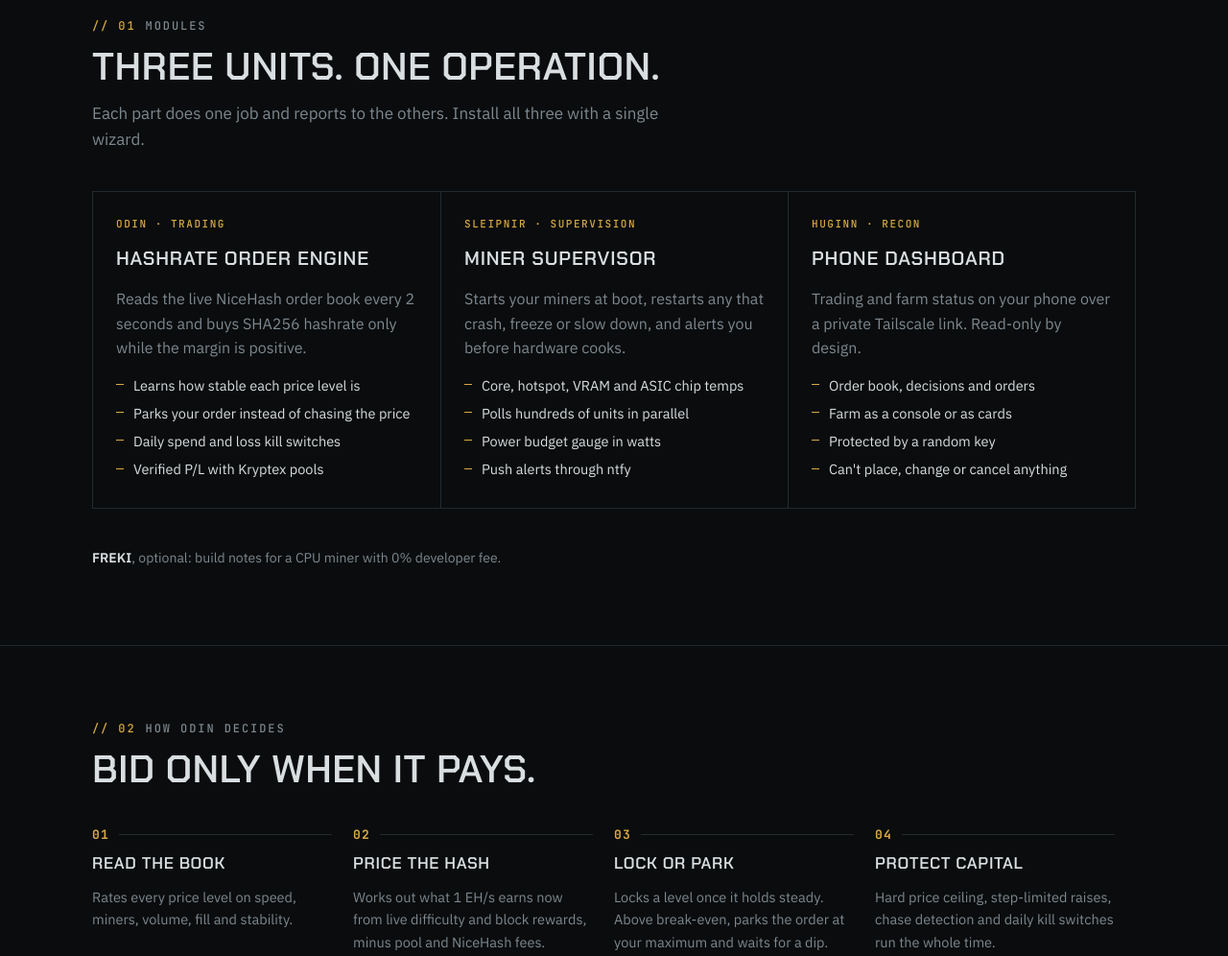
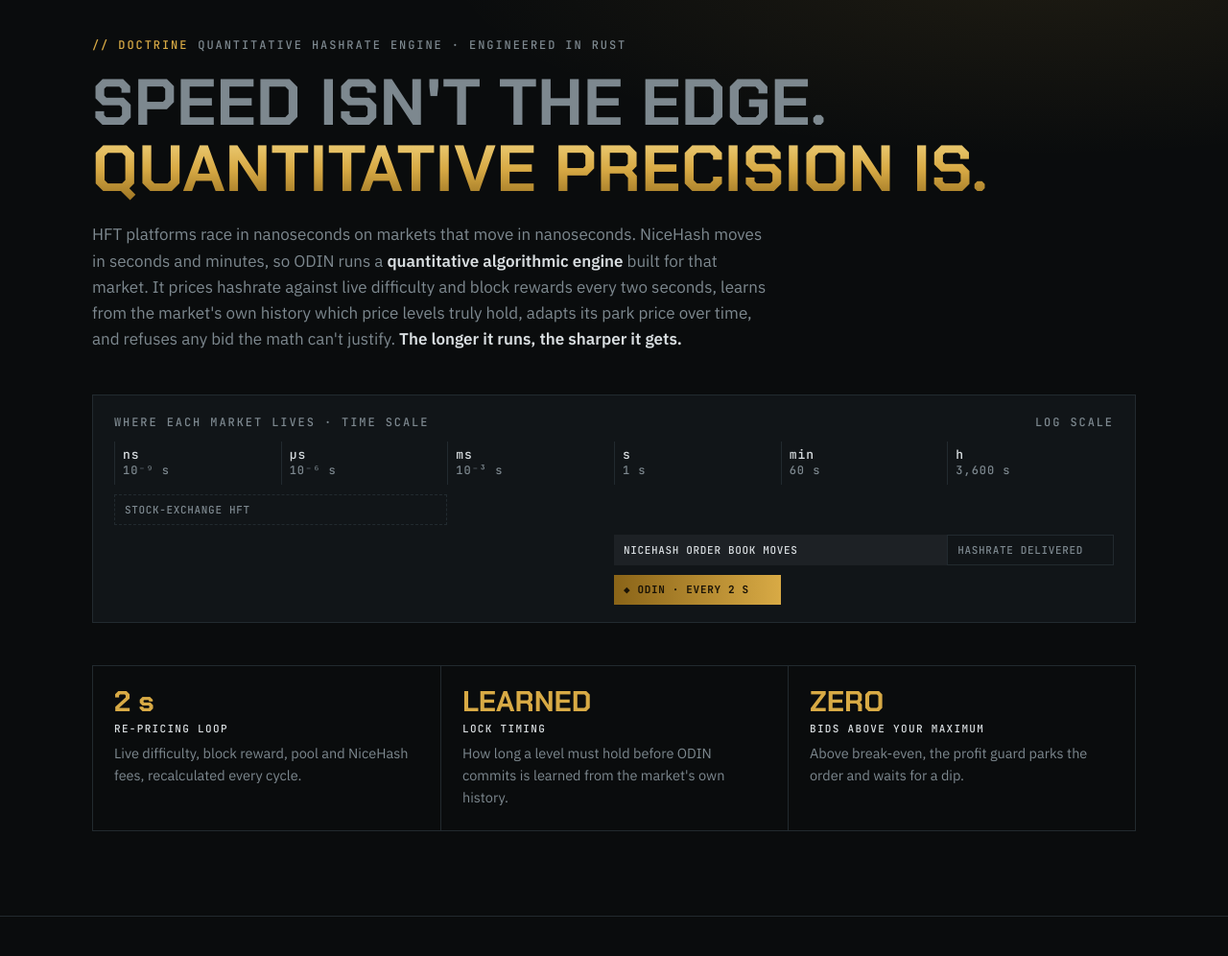
Before and after one commit to asgardhashworks/odin-suite-releases, a plain HTML site: page index.html in a window 1280 px wide. Shown: the part 880-1876 px from the top of the page at 96% size. Drawn offline with Linux system fonts and the light colour scheme.

Commit message:
Add files via upload

```diff
--- a/index.html
+++ b/index.html
@@ -145,6 +145,40 @@ tr.lock .bar { background: var(--amber); }
 .final-l { display: flex; gap: 28px; align-items: center; min-width: 0; }
 @media (max-width: 560px) { .emblem { width: 84px; height: 84px; } .final-l { gap: 18px; } }
 
+
+/* edge: speed vs precision */
+.edge { border-top: 1px solid var(--line); background:
+  radial-gradient(900px 300px at 85% 0%, rgba(216,170,69,.10), transparent 70%), var(--bg); }
+.edge > .wrap { padding-block: 88px; display: grid; gap: 44px; }
+.edge-quote { margin: 0; display: grid; gap: 20px; max-width: 980px; }
+.edge-quote .big { font: 700 clamp(34px, 5.4vw, 68px)/1.02 var(--display); text-transform: uppercase; letter-spacing: .005em; text-wrap: balance; }
+.edge-quote .big span { display: block; color: var(--dim); }
+.edge-quote .big em { font-style: normal; background: linear-gradient(180deg, var(--gold-hi), var(--amber) 50%, var(--gold-lo)); -webkit-background-clip: text; background-clip: text; color: transparent; }
+.edge-quote p { color: var(--dim); max-width: 70ch; font-size: 17px; }
+.edge-quote p b { color: var(--fg); font-weight: 600; }
+.scale { border: 1px solid var(--line); background: var(--panel); padding: 22px 22px 18px; display: grid; gap: 14px; min-width: 0; }
+.scale-title { display: flex; justify-content: space-between; gap: 12px; flex-wrap: wrap; }
+.ruler { overflow-x: auto; }
+.ruler-in { min-width: 620px; display: grid; grid-template-columns: repeat(6, minmax(0, 1fr)); row-gap: 10px; font: 500 12px/1.3 var(--mono); }
+.tick { border-left: 1px solid var(--line); padding: 6px 0 6px 8px; color: var(--dim); letter-spacing: .08em; }
+.tick b { display: block; color: var(--fg); font-weight: 500; font-size: 13px; }
+.span { white-space: nowrap; padding: 8px 10px; letter-spacing: .06em; text-transform: uppercase; font-size: 11px; display: flex; align-items: center; gap: 8px; min-width: 0; }
+.span.hft { grid-column: 1 / 3; border: 1px dashed var(--line); color: var(--dim); }
+.span.nh { grid-column: 4 / 6; background: color-mix(in srgb, var(--fg) 6%, transparent); color: var(--fg); }
+.span.odin { grid-column: 4 / 5; background: linear-gradient(90deg, var(--gold-lo), var(--amber)); color: var(--amber-ink); font-weight: 700; }
+.span.deliv { grid-column: 6 / 7; color: var(--dim); border: 1px solid var(--line); }
+.edge-stats { display: grid; grid-template-columns: repeat(3, minmax(0, 1fr)); border: 1px solid var(--line); }
+.edge-stat { padding: 22px; display: grid; gap: 6px; align-content: start; min-width: 0; }
+.edge-stat + .edge-stat { border-left: 1px solid var(--line); }
+.edge-stat .v { font: 700 30px/1 var(--display); color: var(--amber); }
+.edge-stat .l { font: 500 11px/1.4 var(--mono); letter-spacing: .12em; text-transform: uppercase; color: var(--fg); }
+.edge-stat p { color: var(--dim); font-size: 14.5px; }
+@media (max-width: 720px) {
+  .edge > .wrap { padding-block: 60px; }
+  .edge-stats { grid-template-columns: minmax(0, 1fr); }
+  .edge-stat + .edge-stat { border-left: 0; border-top: 1px solid var(--line); }
+}
+
 /* sections */
 section.band { border-top: 1px solid var(--line); }
 section.band > .wrap { padding-block: 80px; display: grid; gap: 40px; }
@@ -287,7 +321,7 @@ footer .row { display: flex; flex-wrap: wrap; gap: 8px 24px; font: 500 12px/1.4
   <canvas id="bin" aria-hidden="true"></canvas>
   <div class="wrap hero">
     <div>
-      <div class="eyebrow"><b>// OPS</b> Mining farm control · Windows 10/11</div>
+      <div class="eyebrow"><b>// OPS</b> Quantitative hashrate engine · Rust · Windows 10/11</div>
       <h1>Run your mining farm like an <em>operations center</em>.</h1>
       <p class="lead">ODIN Suite watches every miner you own, restarts the ones that fail, and buys NiceHash hashrate only while the numbers work. The whole operation fits on your phone. Same software for one GPU in a spare room or a warehouse of ASICs.</p>
       <div class="cta">
@@ -322,6 +356,33 @@ footer .row { display: flex; flex-wrap: wrap; gap: 8px 24px; font: 500 12px/1.4
     </div>
   </div>
  </div>
+
+  <section class="edge" id="edge">
+    <div class="wrap">
+      <figure class="edge-quote">
+        <div class="eyebrow"><b>// DOCTRINE</b> Quantitative hashrate engine · engineered in Rust</div>
+        <div class="big"><span>Speed isn't the edge.</span><em>Quantitative precision is.</em></div>
+        <p>HFT platforms race in nanoseconds on markets that move in nanoseconds. NiceHash moves in seconds and minutes, so ODIN runs a <b>quantitative algorithmic engine</b> built for that market. It prices hashrate against live difficulty and block rewards every two seconds, learns from the market's own history which price levels truly hold, adapts its park price over time, and refuses any bid the math can't justify. <b>The longer it runs, the sharper it gets.</b></p>
+      </figure>
+
+      <div class="scale" role="img" aria-label="Time scale: HFT works in nanoseconds to microseconds; the NiceHash market moves over seconds to minutes; ODIN re-prices every 2 seconds; hashrate is delivered over hours.">
+        <div class="scale-title"><span class="eyebrow">Where each market lives · time scale</span><span class="eyebrow">log scale</span></div>
+        <div class="ruler"><div class="ruler-in">
+          <div class="tick"><b>ns</b>10⁻⁹ s</div><div class="tick"><b>µs</b>10⁻⁶ s</div><div class="tick"><b>ms</b>10⁻³ s</div><div class="tick"><b>s</b>1 s</div><div class="tick"><b>min</b>60 s</div><div class="tick"><b>h</b>3,600 s</div>
+          <div class="span hft">Stock-exchange HFT</div>
+          <div class="span nh" style="grid-row:3">NiceHash order book moves</div>
+          <div class="span odin" style="grid-row:4">◆ ODIN · every 2 s</div>
+          <div class="span deliv" style="grid-row:3">Hashrate delivered</div>
+        </div></div>
+      </div>
+
+      <div class="edge-stats">
+        <div class="edge-stat"><div class="v">2 s</div><div class="l">Re-pricing loop</div><p>Live difficulty, block reward, pool and NiceHash fees, recalculated every cycle.</p></div>
+        <div class="edge-stat"><div class="v">LEARNED</div><div class="l">Lock timing</div><p>How long a level must hold before ODIN commits is learned from the market's own history.</p></div>
+        <div class="edge-stat"><div class="v">ZERO</div><div class="l">Bids above your maximum</div><p>Above break-even, the profit guard parks the order and waits for a dip.</p></div>
+      </div>
+    </div>
+  </section>
 
   <section class="band" id="modules">
     <div class="wrap">
```
